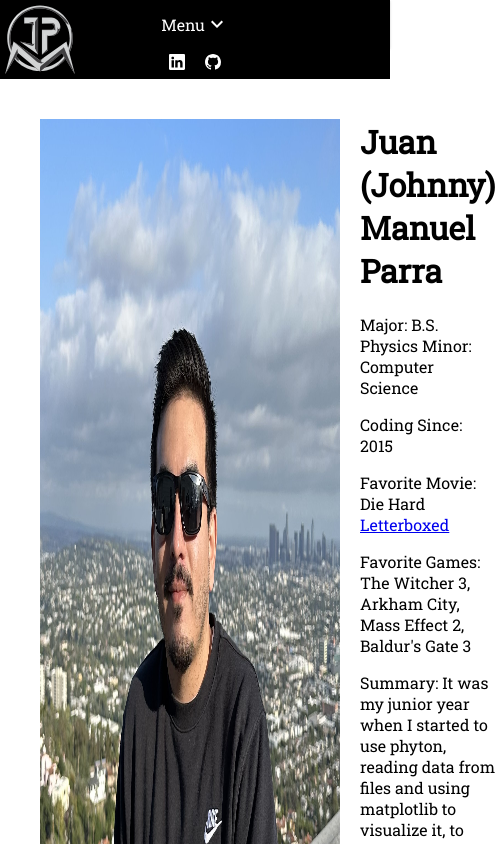
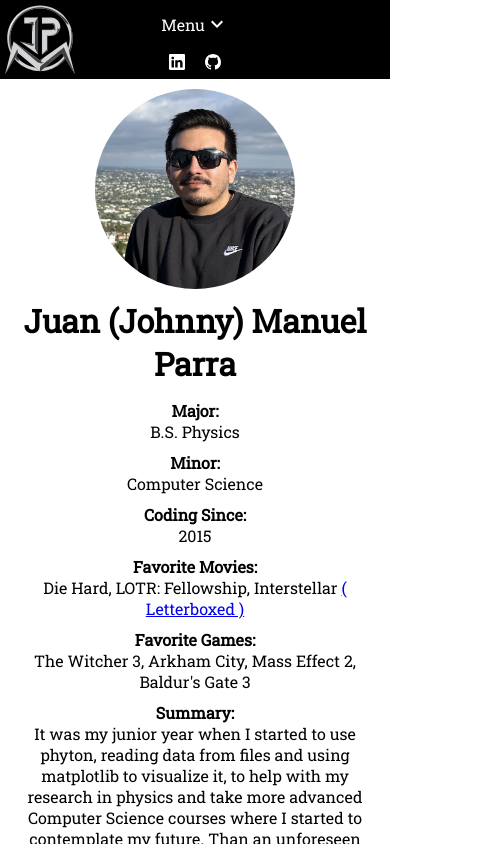
Before and after one commit to JohnnyParra/Portfolio, a React (Vite) app: page /About in a window 390 px wide. Shown: the top 844 px of the page, 495 px wide, since content can reach past the window. Built offline with nearby package versions, Linux system fonts and the light colour scheme.

Commit message:
Issue #1

```diff
--- a/src/pages/about/About.css
+++ b/src/pages/about/About.css
@@ -3,13 +3,95 @@
   flex-direction: column;
   height: 100vh;
 
-  & .image {
-  width: 300px;
-  max-height: 400;
-  margin: 20px;
-  }
   & .top-container {
     display: flex;
     margin: 20px;
+
+    & .image {
+      width: 300px;
+      max-height: 432px;
+      border-radius: 15px;
+      margin: 10px;
+    }
+    & .personal {
+      display: flex;
+      flex-direction: column;
+
+      & h1 {
+        margin: 10px;
+      }
+      & .row {
+        display: flex;
+        align-items: center;
+        margin: 10px;
+
+        & h4 {
+          align-self: flex-start;
+          width: 80px;
+          margin: 0;
+          margin-right: 20px;
+        }
+        & p {
+          margin: 0;
+        }
+      }
+    }
   }
 }
+
+@media only screen and (max-width: 1000px) {
+  .about {
+
+    & .top-container {
+
+      & .personal {
+          display: flex;
+        & h1 {
+          text-align: center;
+        }
+        & .row {
+          flex-direction: column;
+          align-self: center;
+          margin: 5px;
+          text-align: center;
+
+          & h4 {
+            display: flex;
+            align-self: center;
+            justify-content: center;
+            margin: 0;
+            width:auto;
+          }
+        }
+      }
+    }
+  }
+}
+
+@media only screen and (max-width: 850px) {
+  .about {
+
+    & .top-container {
+      flex-direction: column;
+      align-items: center;
+      margin: 10px;
+
+      & .image-container {
+        height: 200px;
+        width: 200px;
+        overflow: hidden;
+        border-radius: 100px;
+        margin: 0;
+
+        & .image {
+          margin: 0;
+          width: auto;
+          margin-top: -40px;
+          margin-left: -50px;
+          border-radius: 15px;
+        }
+      }
+    }
+  }
+
+}
--- a/src/pages/about/About.tsx
+++ b/src/pages/about/About.tsx
@@ -12,14 +12,35 @@ export default function About() {
       <Header />
       <div className="content">
         <div className="top-container">
-          <img className="image" src={image} />
+          <div className="image-container">
+            <img className="image" src={image} />
+          </div>
           <div className="personal">
             <h1>Juan (Johnny) Manuel Parra</h1>
-            <p>Major: B.S. Physics    Minor: Computer Science</p>
-            <p>Coding Since: 2015</p>
-            <p>Favorite Movie: Die Hard   <a href="https://boxd.it/7UK3B" target="_blank">Letterboxed</a></p>
-            <p>Favorite Games: The Witcher 3, Arkham City, Mass Effect 2, Baldur's Gate 3</p>
-            <p>Summary: It was my junior year when I started to use phyton, reading data from files and using matplotlib to visualize it, to help with my research in physics and take more advanced Computer Science courses where I started to contemplate my future.  Than an unforeseen global pandemic happened during my last semester and I graduated during a time where the world was on hold.  This gave me time to think and choose whether I wanted to continue my education in Physics or pursue a career as a Software Developer. I chose the latter and enrolled in a web development bootcamp.  That turned into an internship and when that ended I started working on my own projects and building up my portfolio</p>
+            <div className="major row">
+              <h4>Major:</h4>
+              <p>B.S. Physics</p>
+            </div>
+            <div className="minor row">
+              <h4>Minor:</h4>
+              <p>Computer Science</p>
+            </div>
+            <div className="coding row">
+              <h4>Coding Since:</h4>
+              <p>2015</p>
+            </div>
+            <div className="fav-movies row">
+              <h4 className="title">Favorite Movies:</h4>
+              <p>Die Hard,  LOTR: Fellowship,  Interstellar  <a href="https://boxd.it/7UK3B" target="_blank" title="My Letterboxd account">( Letterboxed )</a></p>
+            </div>
+            <div className="fav-games row">
+              <h4 className="title">Favorite Games:</h4>
+              <p>The Witcher 3, Arkham City, Mass Effect 2, Baldur's Gate 3</p>
+            </div>
+            <div className="summary row">
+              <h4>Summary:</h4>
+              <p>It was my junior year when I started to use phyton, reading data from files and using matplotlib to visualize it, to help with my research in physics and take more advanced Computer Science courses where I started to contemplate my future.  Than an unforeseen global pandemic happened during my last semester and I graduated during a time where the world was on hold.  This gave me time to think and choose whether I wanted to continue my education in Physics or pursue a career as a Software Developer. I chose the latter and enrolled in a web development bootcamp.  That turned into an internship and when that ended I started working on my own projects and building up my portfolio</p>
+            </div>
           </div>
         </div>
         <BarChart />
```
